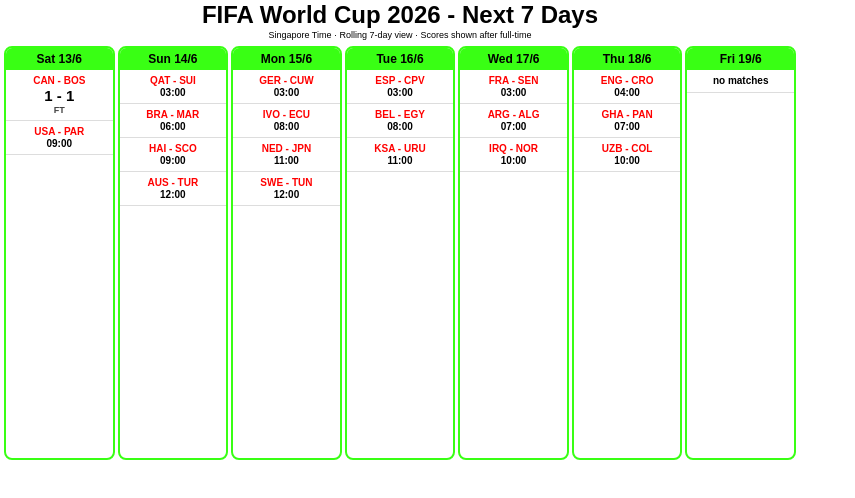
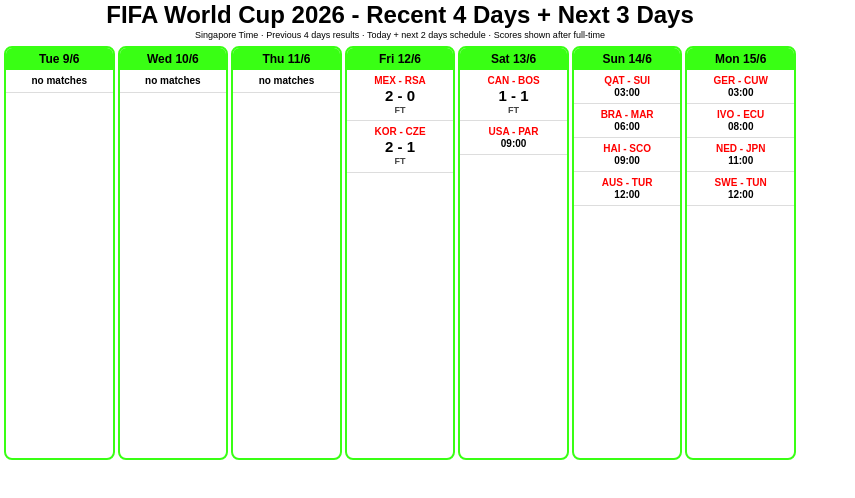
Before and after one commit to Vasanthan1276/worldcup-eink-display, a plain HTML site: page index.html in a window 1280 px wide. Shown: the whole page, without its empty margins (0-855 px from the left). Drawn offline with Linux system fonts and the light colour scheme; no server answers.

Commit message:
Update index.html

```diff
--- a/index.html
+++ b/index.html
@@ -83,8 +83,8 @@
 
 <body>
 
-<h1>FIFA World Cup 2026 - Next 7 Days</h1>
-<div class="sub">Singapore Time · Rolling 7-day view · Scores shown after full-time</div>
+<h1>FIFA World Cup 2026 - Recent 4 Days + Next 3 Days</h1>
+<div class="sub">Singapore Time · Previous 4 days results · Today + next 2 days schedule · Scores shown after full-time</div>
 <div class="week" id="week"></div>
 
 <script>
@@ -216,7 +216,6 @@
   if (!dateText || !timeText) return null;
 
   const text = String(timeText).trim();
-
   const match = text.match(/(\d{1,2}):(\d{2})\s*UTC([+-]\d{1,2})/i);
 
   if (!match) return null;
@@ -400,7 +399,9 @@
 function render(matches) {
   weekDiv.innerHTML = "";
 
-  const startDate = startOfSingaporeToday();
+  const today = startOfSingaporeToday();
+  const startDate = new Date(today);
+  startDate.setDate(today.getDate() - 4);
 
   for (let i = 0; i < 7; i++) {
     const current = new Date(startDate);
```
